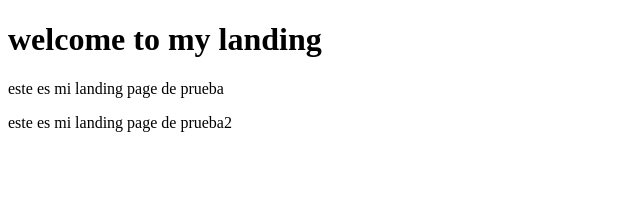
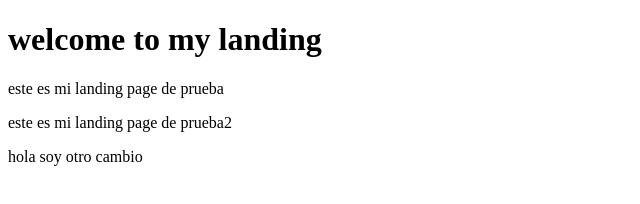
Before and after one commit to dinasilgado/demo_landing, a plain HTML site: page index.html in a window 1280 px wide. Shown: the whole page, without its empty margins (0-640 px from the left). Drawn offline with Linux system fonts and the light colour scheme.

Commit message:
add/cambio_index.html

```diff
--- a/index.html
+++ b/index.html
@@ -9,5 +9,6 @@
     <h1> welcome to my landing</h1>
     <p> este es mi landing page de prueba</p>
     <p> este es mi landing page de prueba2</p>
+    <p>hola soy otro cambio</p>
 </body>
 </html>
```
